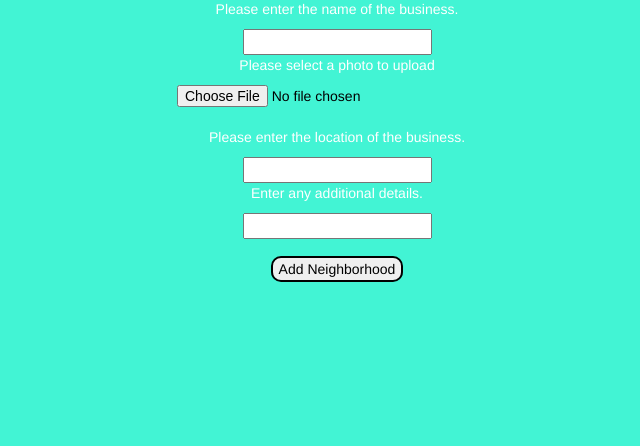
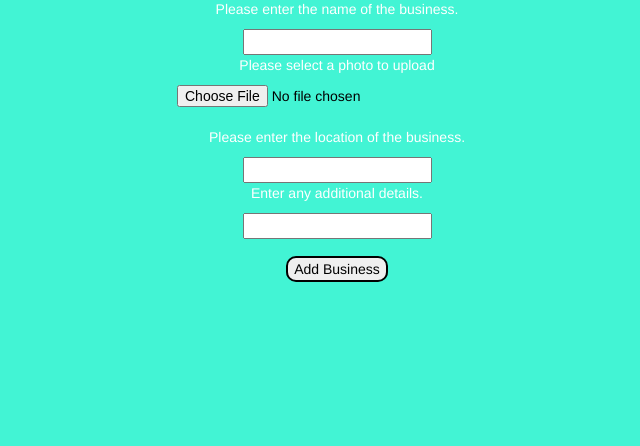
Before and after one commit to Abdullahinur/NeighborHood-Watch, a Django app: page /create_business/ in a window 1280 px wide. Shown: the part 233-679 px from the top of the page, without its empty margins (303-943 px from the left). Run offline with Django 3.2, Linux system fonts and the light colour scheme; the visitor is signed in with stand-in values (Sample User, id 1); some libraries are stand-ins or nearby versions.

Commit message:
add css to business view

```diff
--- a/neighbor/urls.py
+++ b/neighbor/urls.py
@@ -8,7 +8,7 @@ urlpatterns = [
     url(r'^search/', views.search, name="search"),
     url(r'^view/$', views.neighborhoods, name='neighborhoods'),
     url(r'^view/user/(?P<id>\d+)/$', views.view_user, name='view_user'),
-    url(r'^view/business/(?P<id>\d+)/$', views.view_business, name='view_business'),
+    url(r'^view/business/$', views.view_business, name='view_business'),
     url(r'^view/(?P<id>\d+)/$', views.show_neighborhood, name='show_neighborhood'),
     url(r'^view/(?P<id>\d+)/edit/', views.edit_neighborhood, name='edit_neighborhood'),
     url(r'^view/(?P<id>\d+)/delete/', views.delete_neighborhood, name='delete_neighborhood'),
--- a/neighbor/views.py
+++ b/neighbor/views.py
@@ -143,8 +143,8 @@ def show_neighborhood(request, id=None):
 
 
 @login_required
-def view_business(request, id=None):
-    business = get_object_or_404(Business, id=id)
+def view_business(request):
+    business = Business.objects.all()
     return render(request, 'business/view_business.html', context = {'business':business})
 
 
@@ -154,9 +154,9 @@ def create_business(request):
     if request.method == 'POST':
         form = BusinessForm(request.POST, request.FILES)
         if form.is_valid():
-            business = Business(image=request.FILES['image'])
+            business = Business(image=request.FILES.get('image'))
             business = form.save(commit=True)
-            return redirect('business')
+            return redirect('view_business')
     else:
         print(form.errors)
     return render(request, 'business/create_business.html', context={'form': form})
--- a/templates/business/create_business.html
+++ b/templates/business/create_business.html
@@ -19,7 +19,7 @@
                         <br>
                     {% endfor %}<br>
 
-                    <input type="submit" name="submit" value="Add Neighborhood" style="border: solid 2px black; border-radius: 10px; margin-top: -15px;"/>
+                    <input type="submit" name="submit" value="Add Business" style="border: solid 2px black; border-radius: 10px; margin-top: -15px;"/>
                 </form>
             </div>
 </div>
```
Also changed, not shown: templates/business/view_business.html (added, +20 -0 lines), static/IMG/no_image.jpg (added).
